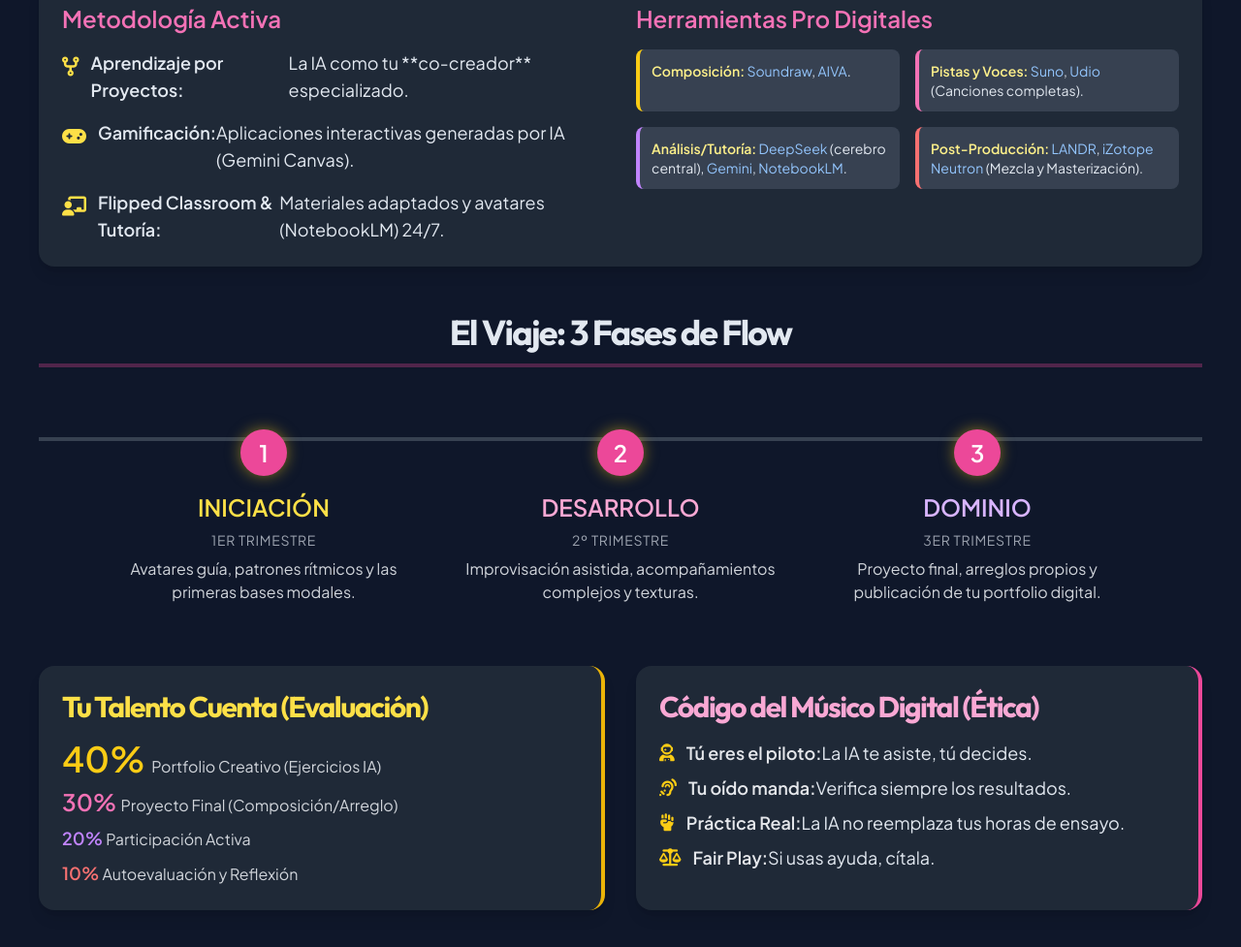
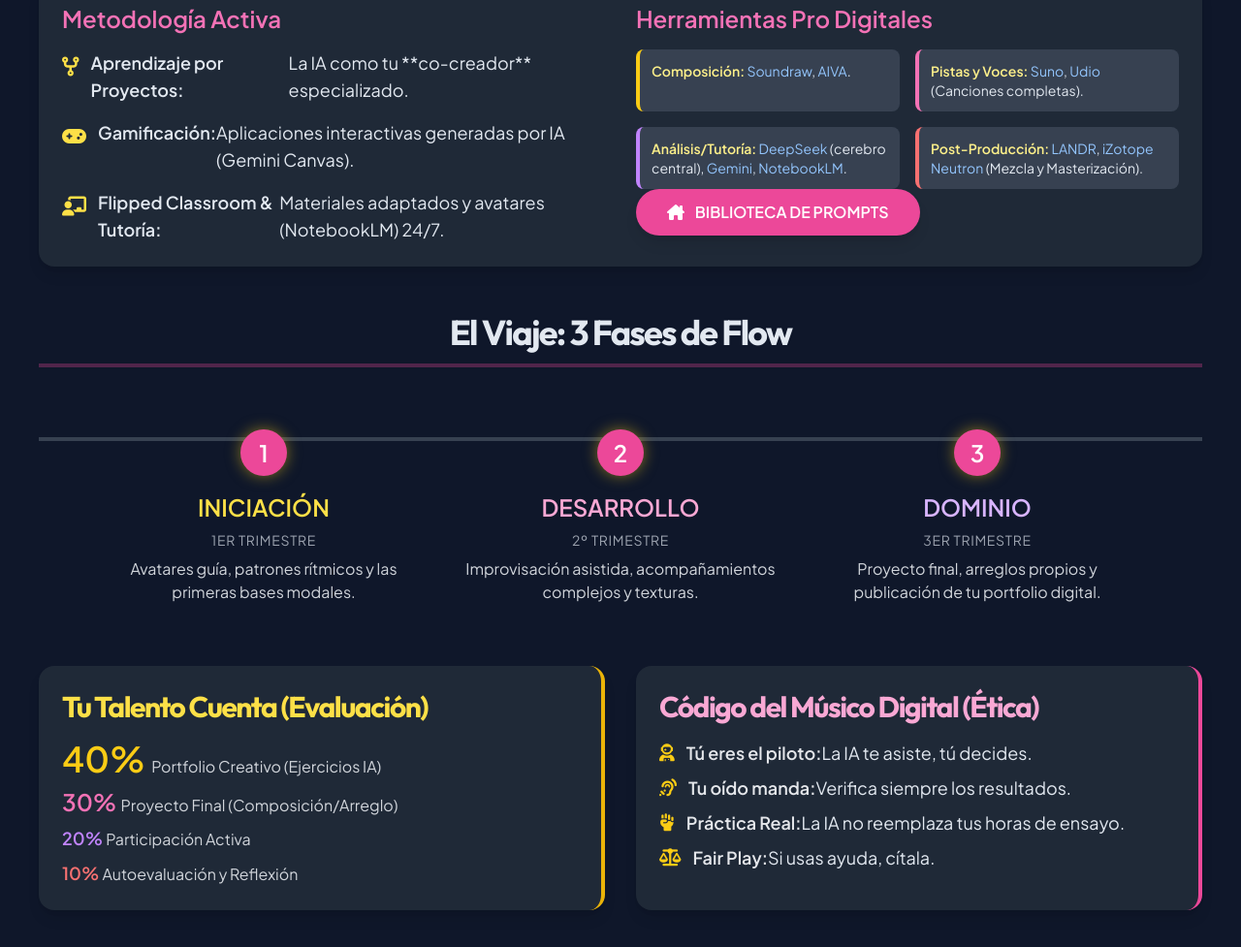
Before and after one commit to AlvaroBuitrago/InnovaPiano, a plain HTML site: page index.html in a window 1280 px wide. Shown: the part 1384-2361 px from the top of the page at 97% size. Drawn offline with nearby package versions, Linux system fonts and the light colour scheme.

Commit message:
Add link to Prompts library in index.html

```diff
--- a/index.html
+++ b/index.html
@@ -168,6 +168,10 @@
             <a href="https://www.izotope.com/en/products/neutron.html" target="_blank" class="text-blue-300 hover:text-blue-200">iZotope Neutron</a> (Mezcla y Masterización).
         </div>
     </div>
+    <!-- Enlace a la biblioteca de Prompts-->
+            <a href="prompts.html" class="inline-block bg-pink-500 hover:bg-pink-600 text-white font-bold py-3 px-8 rounded-full shadow-lg transition duration-300">
+            <i class="fa-solid fa-house-chimney mr-2"></i> BIBLIOTECA DE PROMPTS
+        </a>
 </div>
         </div>
     </section>
```
